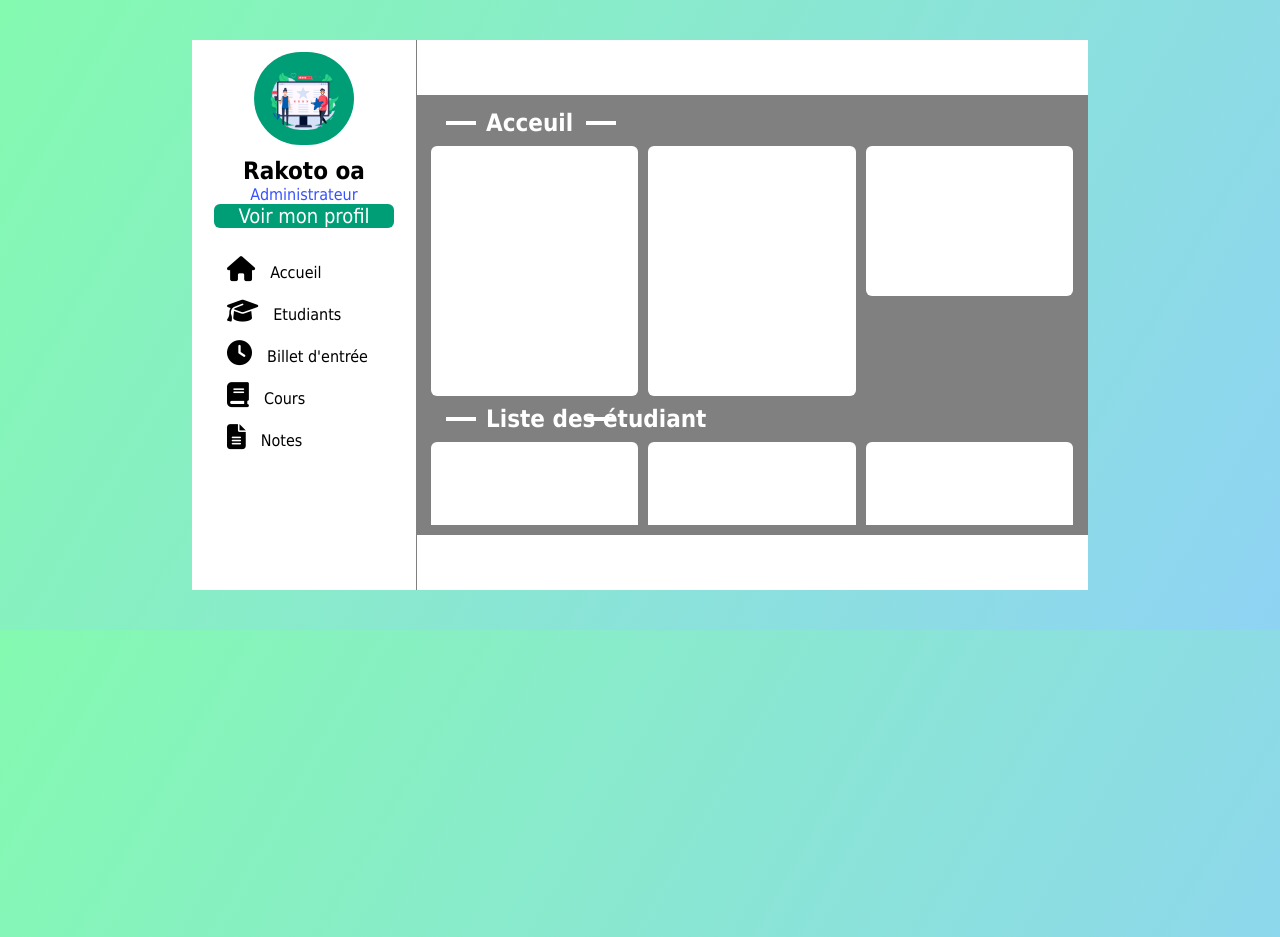
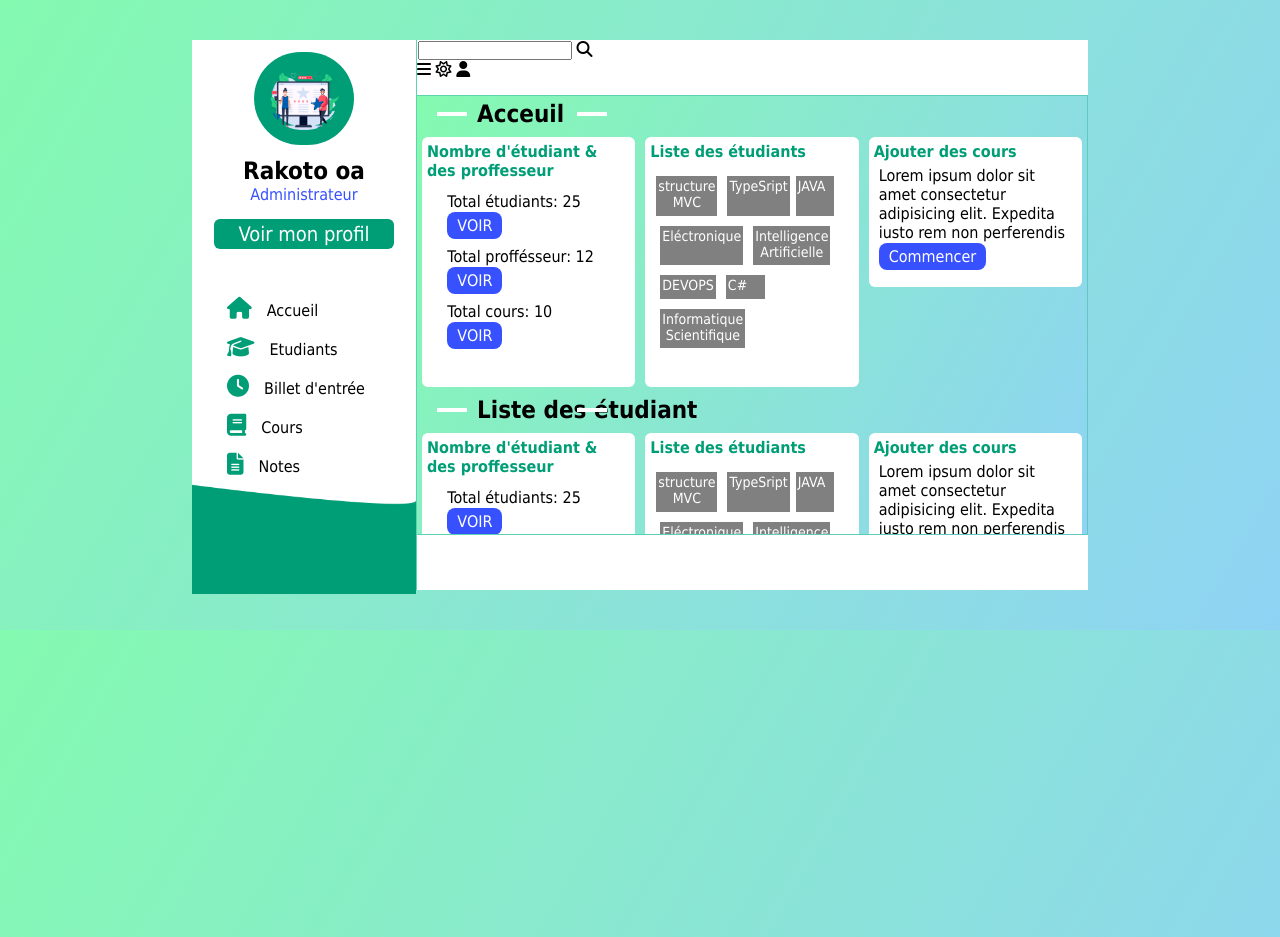
Before and after one commit to fabioramefiarison/Gestion-d-Etudiant, a PHP site: page /other-page/acceuil.html in a window 1280 px wide. Shown: the top 937 px of the page. Run offline with PHP 8.4, Linux system fonts and the light colour scheme.

Commit message:
maj section mprincipale

```diff
--- a/other-page/acceuil.css
+++ b/other-page/acceuil.css
@@ -24,7 +24,7 @@ main {
    display: flex;
 }
 main section {
-   background-color: grey;
+   background-color: #009e7752;
 }
 main section:nth-child(1) {
    width: 25%;
@@ -48,12 +48,17 @@ main section:nth-child(1) div img{
 .section-1 div:nth-child(2){
    background-color: #009e76;
    width: 80%;
-   margin: auto;
-   padding: 10px auto;
+   height: 30px;
+   margin: 15px auto !important;
+   padding-top: 3px;
    border-radius: 6px;
    text-align: center;
    font-size: 20px;
    color: var(--color4);
+   cursor: grab;
+}
+.section-1 div:nth-child(2):hover {
+   background-color: var(--color6);
 }
 main section:nth-child(2) {
    width: 75%;
@@ -71,30 +76,42 @@ main section:nth-child(2) {
    margin-left: 1px;
 }
 .section-1 div:nth-child(3) ul{
-   margin-top: 20px;
+   margin-top: 40px;
 }
 .section-1 div:nth-child(3) ul li{
    list-style: none;
    padding: 8px 20px;
+   transition: 0.3s ease-in-out;
+}
+.section-1 div:nth-child(3) ul li:hover{
+   background-color: var(--color6);
+   color: white !important;
 }
 .section-1 div:nth-child(3) ul li a{
    text-decoration: none;
    color: black;
 }
+
 .section-1 div:nth-child(3) ul li i{
-   font-size: 25px;
+   font-size: 22px;
+   color: var(--color3);
 }
 .section-1 div:nth-child(3) ul span{
    margin-left: 15px;
 }
+.style-foot{
+   width: 100%;
+   height: 20%;
+}
 #container-section {
-   margin: 10px;
+   margin: 1px;
    max-width: auto;
    overflow-y: auto;
    overflow-x: hidden;
+   background-image: linear-gradient(120deg,#84fab0 0%,#8fd3f4 100%);
 }
 #container-section h1{
-   color: white;
+   color: black;
    transform: translateX(60px);
 }
 #container-section h1::after{
@@ -113,20 +130,65 @@ main section:nth-child(2) {
    display: block;
    transform: translate(-40px, 16px);
 }
-#acceuil{
+#container-1{
    display: flex;
-   background-color: rgb(128, 128, 128) !important;
+   background-color: transparent;
    justify-content: space-between;
 }
-#acceuil section {
+#container-1 section {
    width: 33%;
    height: 250px;
    background-color: white;
    margin: 5PX;
    border-radius: 6px;
+   padding: 5px;
 }
-#acceuil section:nth-child(3) {
+#container-1 section:nth-child(3) {
    height: 150px;
+}
+#container-1 h4{
+   color: var(--color3);
+   font-size: 16px;
+}
+#acceuil   div {
+   width: 80% !important;
+   margin: 12px auto !important;
+}
+#acceuil div p{
+   margin-bottom: 5px;
+}
+#acceuil  div a{
+   text-decoration: none;
+   color: white;
+   background-color: var(--color6);
+   padding: 4px 10px;
+   border-radius: 8px;
+}
+.meilleur-cours {
+   padding: 5px;
+}
+.meilleur-cours div{
+   display: flex;
+   flex-wrap: wrap;
+   margin: 5px;
+}
+.meilleur-cours div div{
+   background-color: grey !important;
+   color: white;
+   flex-basis: 20%;
+   text-align: center !important;
+   font-size: 14px;
+   padding: 2px;
+}
+.ajout-cours div,.ajout-cours a{
+   margin: 5px;
+}
+.ajout-cours a{
+   text-decoration: none;
+   color: white;
+   background-color: var(--color6);
+   padding: 4px 10px;
+   border-radius: 8px;
 }
 ::-webkit-scrollbar {
    width: 20px;
@@ -154,4 +216,7 @@ main section:nth-child(2) {
       height: 100vh;
       margin: 0;
    }
+   .style-foot{
+       height: 32.5%;
+   }
 }
--- a/other-page/acceuil.html
+++ b/other-page/acceuil.html
@@ -27,21 +27,76 @@
                <li><a href="#"><span><i class="fas fa-file-alt"></i></span><span>Notes</span></a></li>
             </ul>
          </div>
+         <img src="../contenu/images/Vector 1.png" alt="" class="style-foot">
       </section>
       <section id="section-2">
-         <div></div>
+         <div class="nav-bar">
+            <div>
+               <input type="search" name="" id="">
+               <i class="fas fa-search"></i>
+            </div>
+            <div>
+               <i class="fas fa-bars"></i>
+               <i class="fa-regular fa-sun"></i>
+               <i class="fa-solid fa-moon" style="display: none;"></i>
+               <i class="fas fa-user"></i>
+            </div>
+         </div>
          <div id="container-section">
             <h1>Acceuil</h1>
-            <div id="acceuil">
-               <section></section>
-               <section></section>
-               <section></section>
+            <div id="container-1">
+               <section id="acceuil">
+                  <h4>Nombre d'étudiant & des proffesseur</h4>
+                  <div><p>Total étudiants: 25</p><a href="#">VOIR</a></div>
+                  <div><p>Total proffésseur: 12</p><a href="#">VOIR</a></div>
+                  <div><p>Total cours: 10</p><a href="#">VOIR</a></div>
+               </section>
+               <section class="meilleur-cours">
+                  <h4>Liste des étudiants</h4>
+                  <div>
+                     <div>structure MVC</div>
+                     <div>TypeSript</div>
+                     <div>JAVA</div>
+                     <div>Eléctronique</div>
+                     <div>Intelligence Artificielle</div>
+                     <div>DEVOPS</div>
+                     <div>C#</div>
+                     <div>Informatique Scientifique</div>
+                  </div>
+               </section>
+               <section class="ajout-cours">
+                  <h4>Ajouter des cours</h4>
+                  <div>Lorem ipsum dolor sit amet consectetur adipisicing elit. Expedita iusto rem non perferendis</div>
+                  <a href="#">Commencer</a>
+               </section>
             </div>
             <h1>Liste des étudiant</h1>
-            <div id="acceuil">
-               <section></section>
-               <section></section>
-               <section></section>
+            <div id="container-1">
+               <section id="acceuil">
+                  <h4>Nombre d'étudiant & des proffesseur</h4>
+                  <div><p>Total étudiants: 25</p><a href="#">VOIR</a></div>
+                  <div><p>Total proffésseur: 12</p><a href="#">VOIR</a></div>
+                  <div><p>Total cours: 10</p><a href="#">VOIR</a></div>
+               </section>
+               <section class="meilleur-cours">
+                  <h4>Liste des étudiants</h4>
+                  <div>
+                     <div>structure MVC</div>
+                     <div>TypeSript</div>
+                     <div>JAVA</div>
+                     <div>Eléctronique</div>
+                     <div>Intelligence Artificielle</div>
+                     <div>DEVOPS</div>
+                     <div>C#</div>
+                     <div>Informatique Scientifique</div>
+                  </div>
+               </section>
+               <section class="ajout-cours">
+                  <h4>Ajouter des cours</h4>
+                  <div>Lorem ipsum dolor sit amet consectetur adipisicing elit. Expedita iusto rem non perferendis</div>
+                  <a href="#">Commencer</a>
+               </section>
+            </div>
             </div>
          </div>
          <div></div>
```
Also changed, not shown: contenu/images/Vector 1.png.
